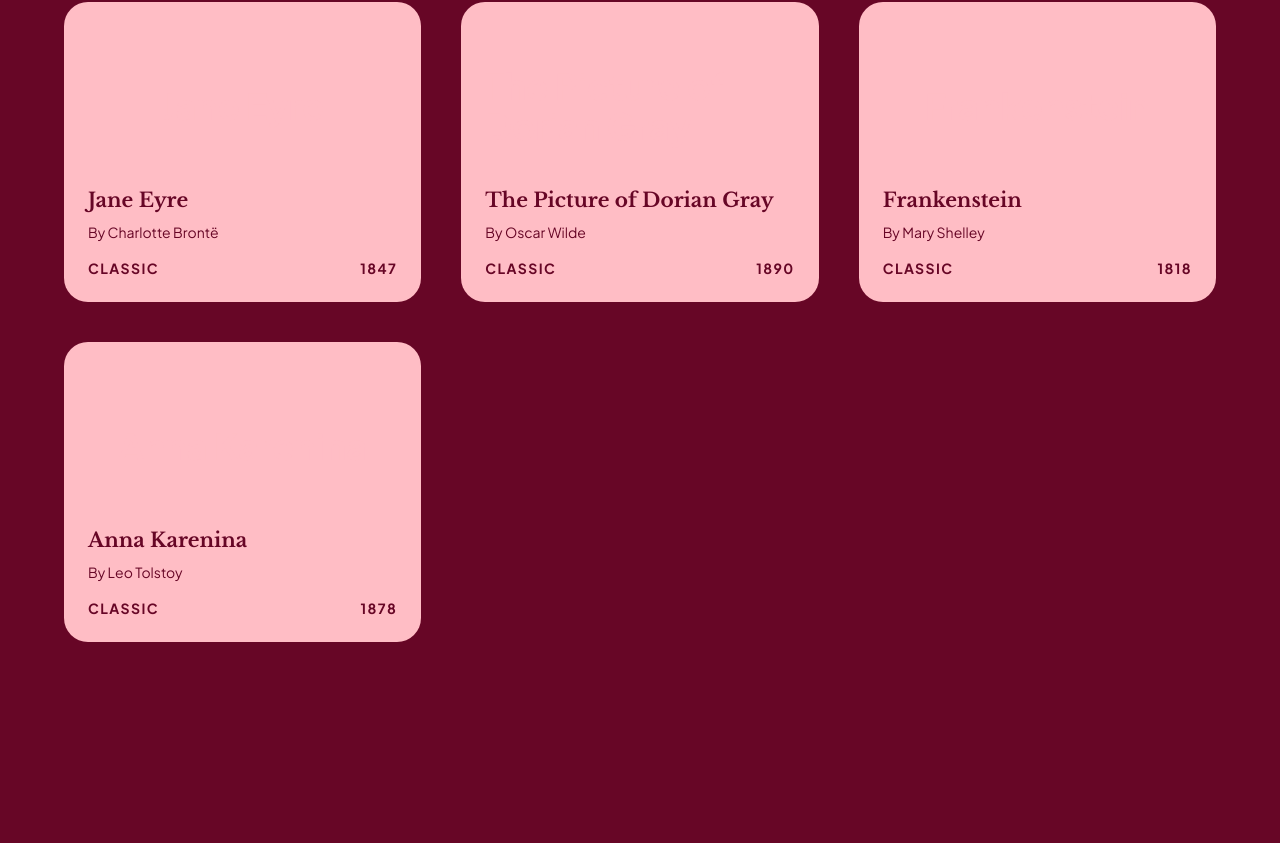
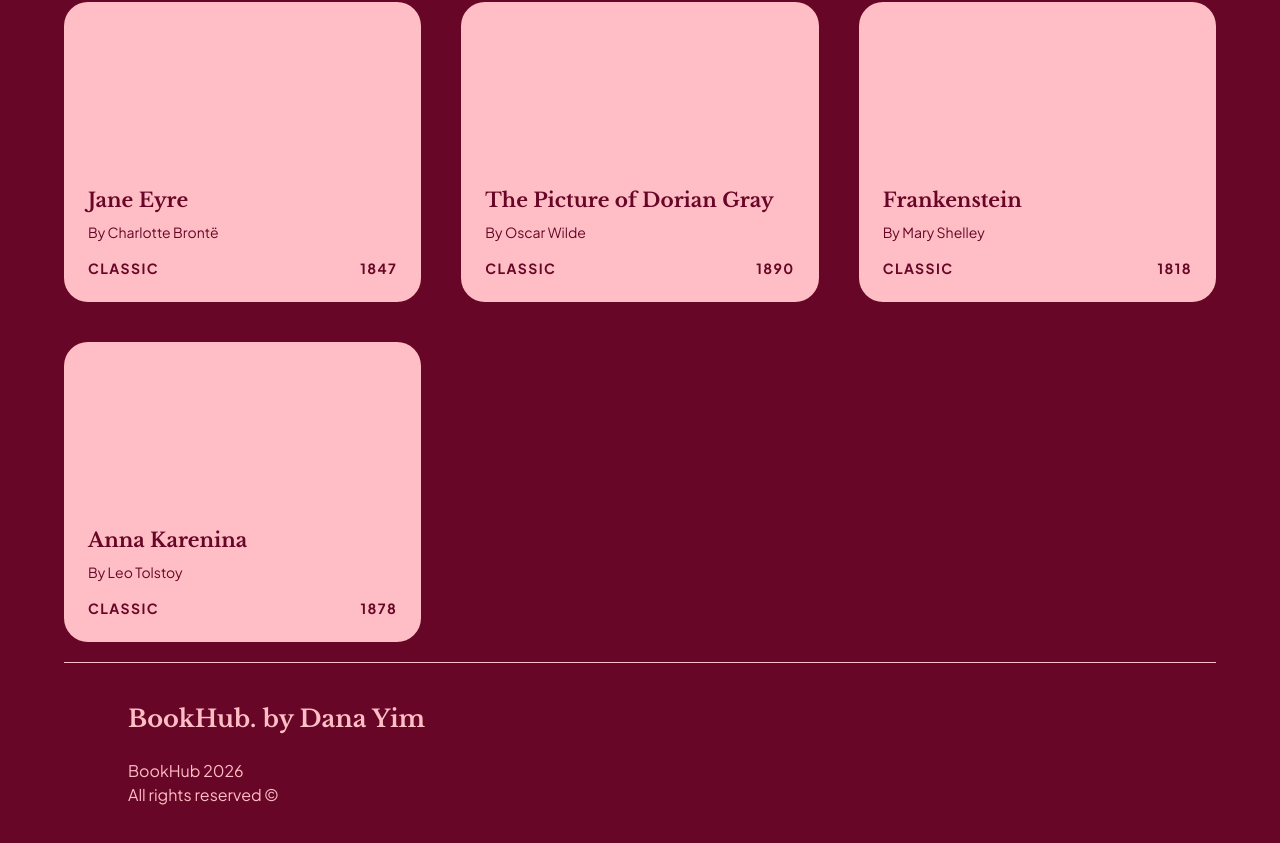
Before and after one commit to danayim03/mimi, a Next.js app: page / in a window 1280 px wide. Shown: the part 1072-1915 px from the top of the page. Before the commit the page ends 1730 px from the top, so only its background shows below. Built offline with nearby package versions, Linux system fonts and the light colour scheme.

Commit message:
feat: Footer component is created & imported to page.tsx.

```diff
--- a/app/page.tsx
+++ b/app/page.tsx
@@ -3,6 +3,7 @@
 import BookCard from "@/components/BookCard";
 import Hero from "@/components/Hero";
 import SearchBar from "@/components/SearchBar";
+import Footer from "@/components/Footer";
 
 export default function Home() {
   // dummy data to test grid for BookCard
@@ -40,6 +41,10 @@ export default function Home() {
             />
           ))}
         </div>
+
+        {/* Footer Section */}
+        <Footer />
+
       </div>
     </main>
   );
--- /dev/null
+++ b/components/Footer.tsx
@@ -0,0 +1,21 @@
+// Footer.tsx = the bottom section of the website.
+// provides brand name and copyright info.
+const Footer = () => {
+    return (
+        <footer className="flex flex-col text-primary-pink mt-5 border-t border-primary-pink">
+            <div className="flex max-md:flex-col flex-wrap justify-between gap-5 sm:px-16 px-6 py-10">
+                <div className="flex flex-col justify-start items-start gap-6">
+                    <p className="text-2xl font-bold font-libre text-primary-pink">
+                        BookHub. by Dana Yim
+                    </p>
+                    <p className="text-base text-primary-pink font-sans">
+                        BookHub 2026 <br />
+                        All rights reserved &copy;
+                    </p>
+                </div>
+            </div>
+        </footer>
+    );
+};
+
+export default Footer;
```
